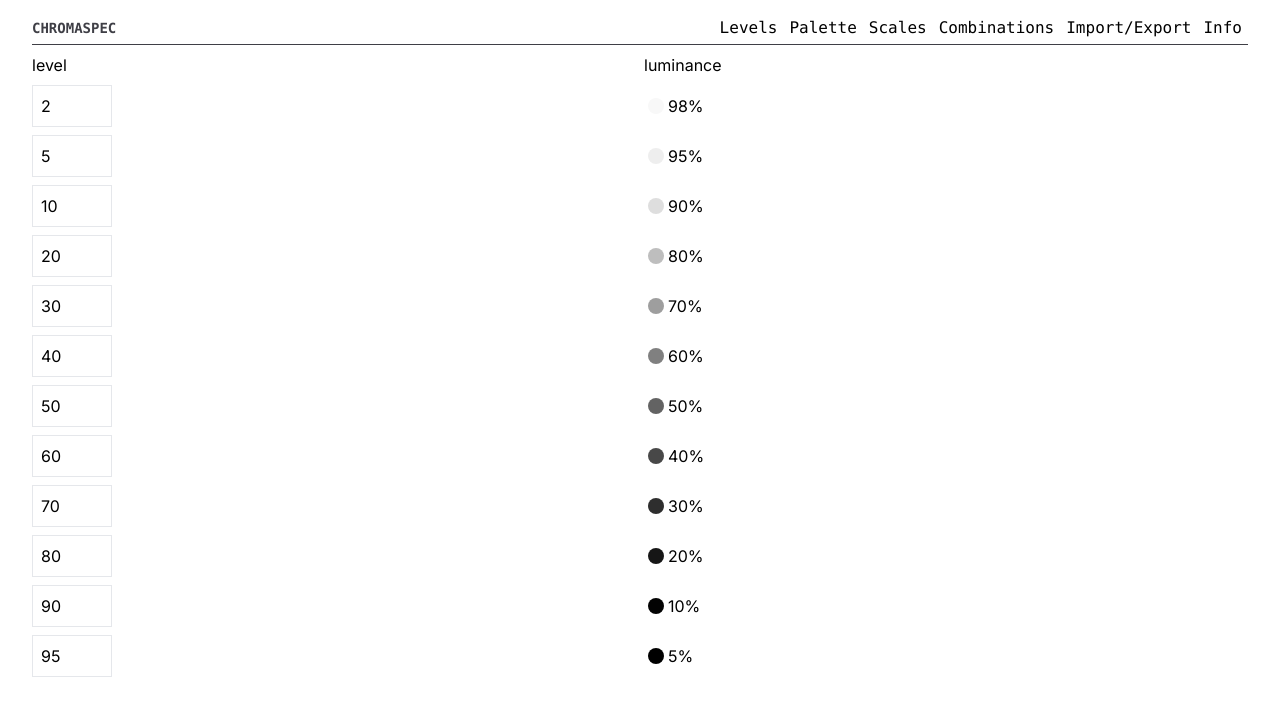
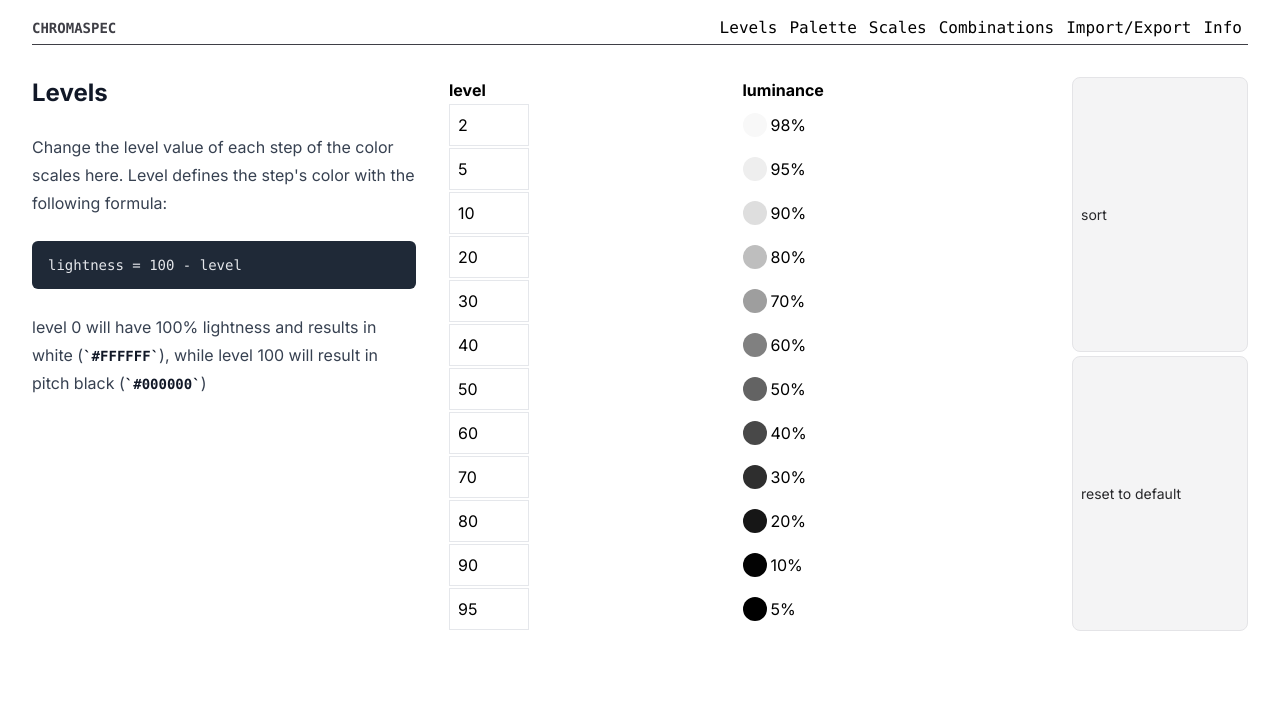
Before and after one commit to fillmember/chromaspec, a Next.js app: page /levels in a window 1280 px wide. Shown: the top 716 px of the page. Built offline with nearby package versions, Linux system fonts and the light colour scheme.

Commit message:
feat: more info on levels page

```diff
--- a/src/app/levels/page.tsx
+++ b/src/app/levels/page.tsx
@@ -9,16 +9,37 @@ import { useAtom } from "jotai/react";
 export default function PageLevels() {
   const [levels] = useAtom(atomLevels);
   return (
-    <section>
-      <ol className="grid grid-cols-2 gap-2">
-        <li className="contents">
-          <span>level</span>
-          <span>luminance</span>
-        </li>
+    <section className="my-8 grid grid-cols-12 gap-8">
+      <header className="prose col-span-4">
+        <h2>Levels</h2>
+        <p>
+          Change the level value of each step of the color scales here. Level
+          defines the step's color with the following formula:
+          <pre>
+            <code>lightness = 100 - level</code>
+          </pre>
+          level 0 will have 100% lightness and results in white (
+          <code>#FFFFFF</code>), while level 100 will result in pitch black (
+          <code>#000000</code>)
+        </p>
+      </header>
+      <table className="col-span-6">
+        <thead className="text-left">
+          <tr>
+            <th>level</th>
+            <th>luminance</th>
+          </tr>
+        </thead>
+        <tbody>
           {levels.map((level, index) => (
             <Level key={index} index={index} level={level} />
           ))}
-      </ol>
+        </tbody>
+      </table>
+      <aside className="col-span-2 grid grid-cols-3 gap-1">
+        <button className="btn col-span-full">sort</button>
+        <button className="btn col-span-full">reset to default</button>
+      </aside>
     </section>
   );
 }
@@ -28,26 +49,29 @@ const Level = (props: { index: number; level: number }) => {
   const [levels, setLevels] = useAtom(atomLevels);
   const luminance = 100 - level;
   return (
-    <li className="contents">
+    <tr>
+      <td>
         <Input
           type="number"
           min={0}
           max={100}
           step={1}
           value={level}
-        className="border p-2 w-20"
+          className="w-20 border p-2"
           onChange={(evt) => {
             const newLevelValue = parseInt(evt.target.value);
             setLevels(
               produce<number[]>(levels, (draftState) => {
                 draftState[index] = newLevelValue;
-            })
+              }),
             );
           }}
         />
-      <output className="p-1 flex gap-1 items-center">
+      </td>
+      <td>
+        <output className="flex items-center gap-1">
           <div
-          className="size-4 rounded-full"
+            className="size-6 rounded-full"
             style={{
               background: formatCss({
                 mode: "oklch",
@@ -59,6 +83,7 @@ const Level = (props: { index: number; level: number }) => {
           />
           <span>{luminance}%</span>
         </output>
-    </li>
+      </td>
+    </tr>
   );
 };
```
Lines whose indentation alone changed are shown as unchanged.
